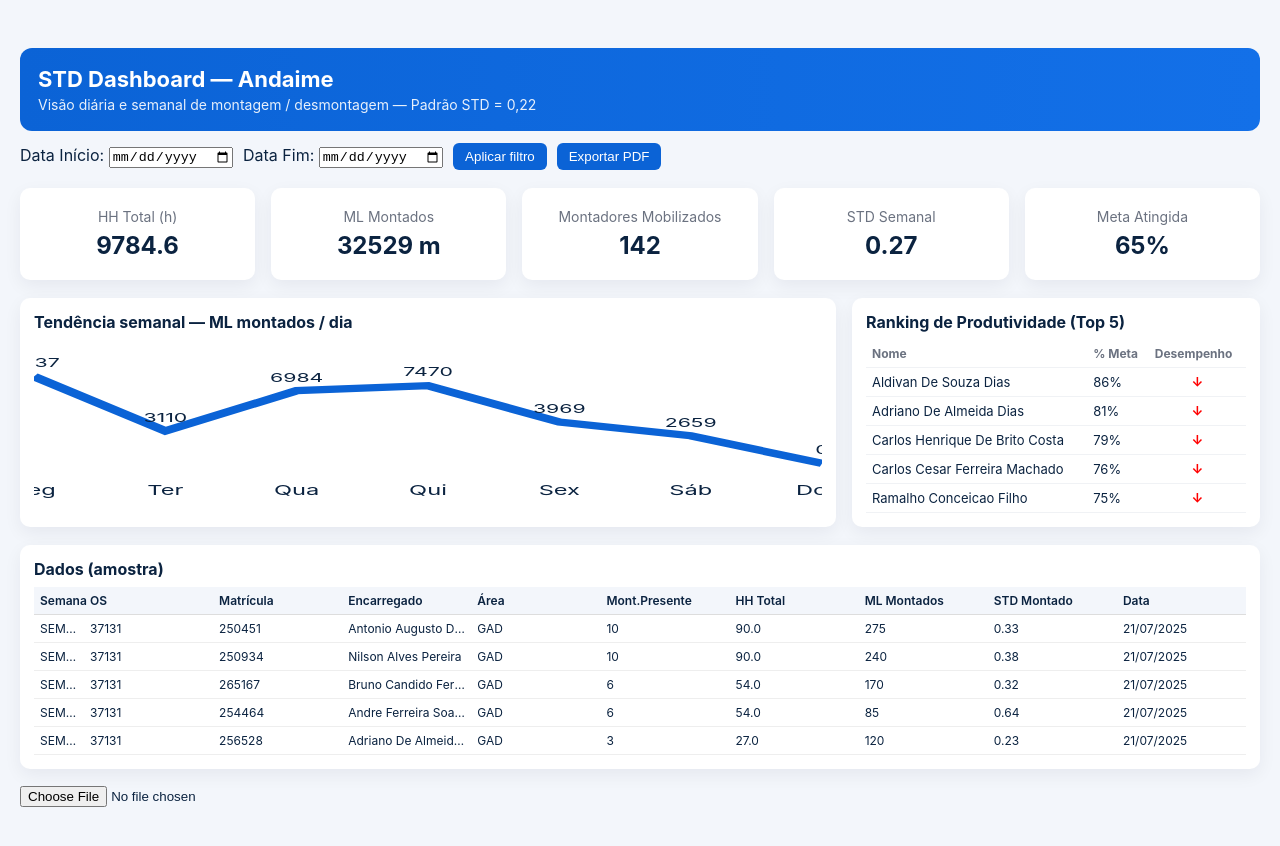
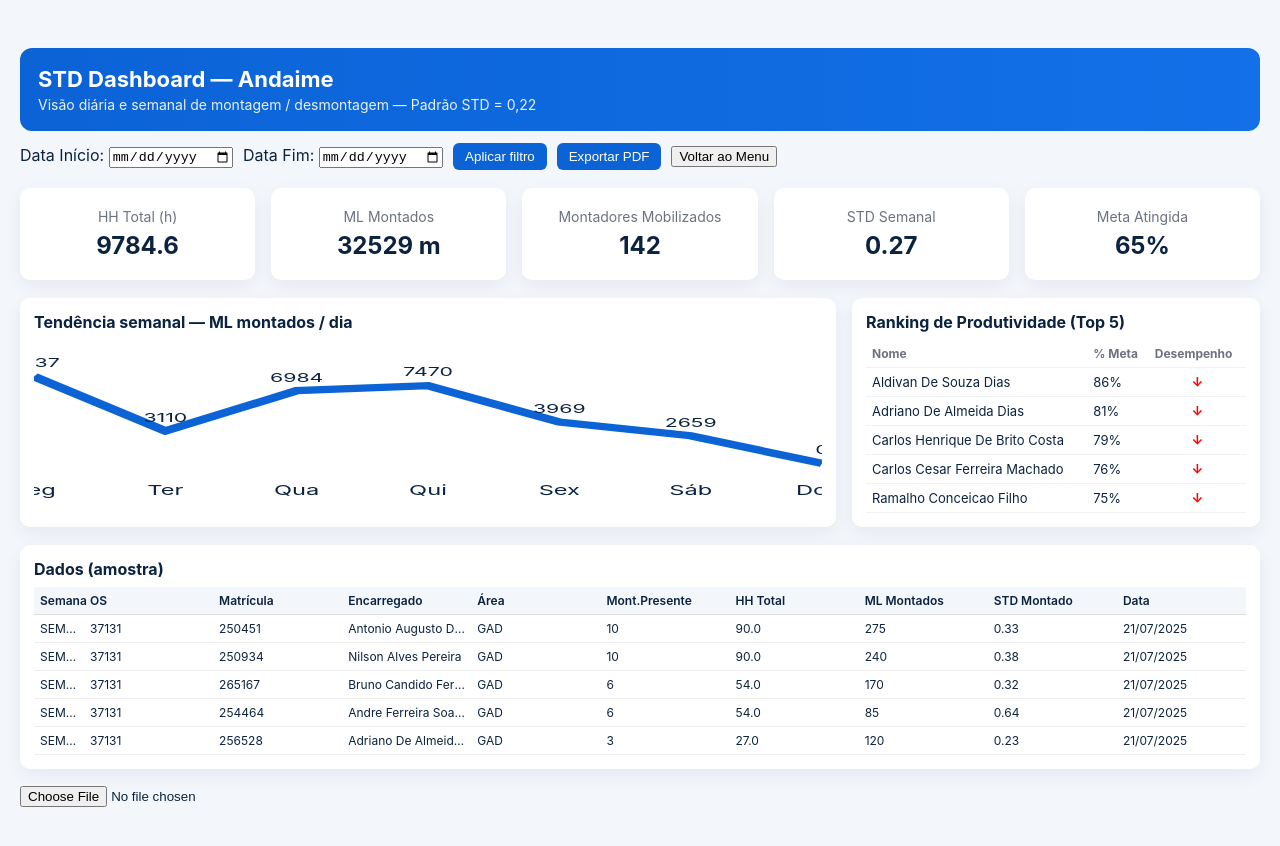
Before and after one commit to FlutterVictor/Dashboard, a plain HTML site: page std.html in a window 1280 px wide. Drawn offline with nearby package versions, Linux system fonts and the light colour scheme.

Commit message:
Update std.html

```diff
--- a/std.html
+++ b/std.html
@@ -19,6 +19,7 @@
             <label>Data Fim: <input type="date" id="dataFim" /></label>
             <button id="btnApplyFilter">Aplicar filtro</button>
             <button id="btnExportPDF">Exportar PDF</button>
+            <button id="btnVoltarMenu">Voltar ao Menu</button>
         </div>
 
         <!-- Linha 1: Cards principais -->
```
